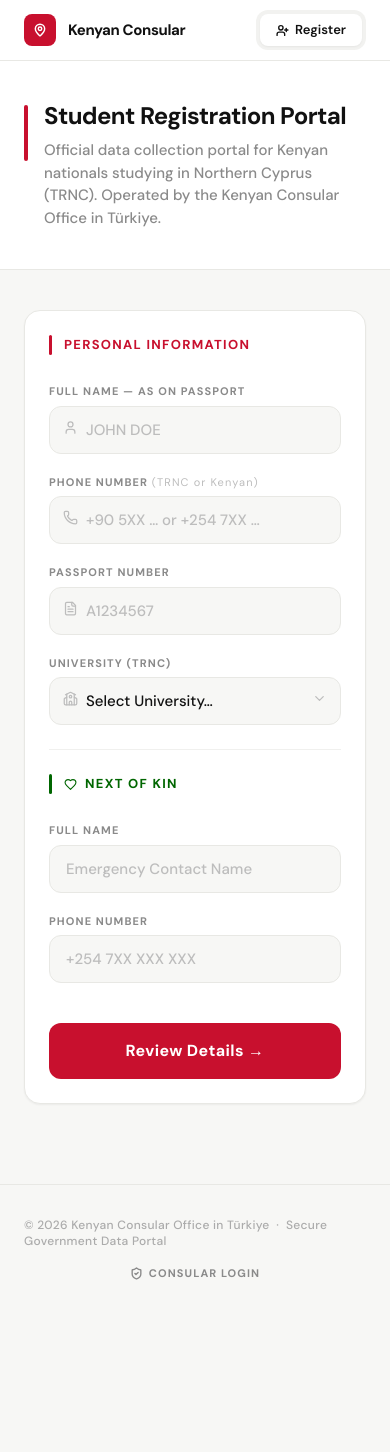
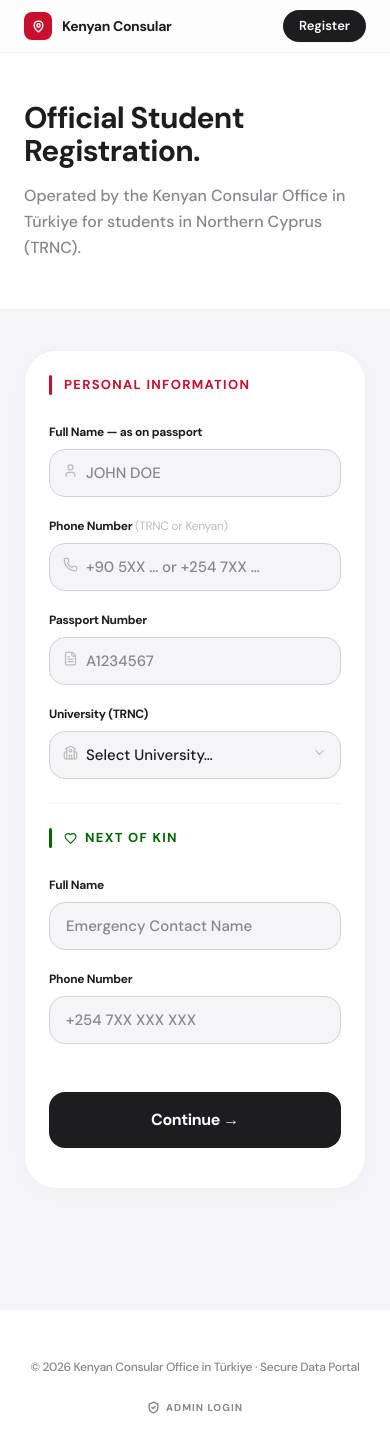
Before and after one commit to Ruchez/Consular, a React (Vite) app: page / in a window 390 px wide. Shown: the top 1452 px of the page. Before the commit the page ends 1314 px from the top, so only its background shows below. Built offline with nearby package versions, Linux system fonts and the light colour scheme.

Commit message:
Apple-Style UI Redesign: Removed Animations and Refined Theme

```diff
--- a/src/App.tsx
+++ b/src/App.tsx
@@ -2,11 +2,9 @@ import React, { useState } from 'react';
 import { RegistryForm } from './components/RegistryForm';
 import { AdminDashboard } from './components/AdminDashboard';
 import { db } from './lib/db';
-import { ShieldCheck, UserPlus, LogIn, Lock, MapPin } from 'lucide-react';
-import { motion, AnimatePresence } from 'framer-motion';
+import { ShieldCheck, Lock, MapPin } from 'lucide-react';
 
 const ACCENT = '#C8102E';
-const ACCENT_HOVER = '#A50D26';
 import './index.css';
 
 function App() {
@@ -34,35 +32,34 @@ function App() {
   };
 
   return (
-    <div className="min-h-screen bg-[#F7F7F5] text-[#111] font-sans">
+    <div className="min-h-screen bg-[#F5F5F7] text-[#1D1D1F] font-sans selection:bg-red-100">
 
       {/* ── Top Nav ── */}
-      <header className="bg-white border-b border-[#E8E8E4] sticky top-0 z-50">
-        <div className="max-w-4xl mx-auto px-6 h-[60px] flex items-center justify-between">
+      <header className="bg-white/80 backdrop-blur-md border-b border-[#D2D2D7]/30 sticky top-0 z-50">
+        <div className="max-w-5xl mx-auto px-6 h-[52px] flex items-center justify-between">
 
           {/* Brand */}
-          <div className="flex items-center gap-3">
-            <div className="flex items-center justify-center w-8 h-8 rounded-lg"
+          <div className="flex items-center gap-2.5">
+            <div className="flex items-center justify-center w-7 h-7 rounded-lg shadow-sm"
                  style={{ background: ACCENT }}>
-              <MapPin size={14} className="text-white" strokeWidth={2.5} />
+              <MapPin size={13} className="text-white" strokeWidth={2.5} />
             </div>
-            <div className="leading-none">
-              <span className="font-bold text-[15px] tracking-tight text-[#111]">Kenyan Consular</span>
-              <span className="hidden sm:inline text-[#8A8A8A] text-[13px] ml-2">· TRNC Registry</span>
+            <div className="leading-tight">
+              <span className="font-bold text-[14px] tracking-tight text-[#1D1D1F]">Kenyan Consular</span>
+              <span className="hidden sm:inline text-[#86868B] text-[12px] ml-1.5 font-medium">Registry Office</span>
             </div>
           </div>
 
           {/* Navigation pills */}
-          <nav className="flex items-center gap-1 bg-[#F2F2F0] rounded-xl p-1">
+          <nav className="flex items-center gap-1">
             <button
               onClick={() => setView('register')}
-              className={`flex items-center gap-1.5 px-4 py-1.5 rounded-lg text-[13px] font-semibold transition-all duration-150 ${
+              className={`px-4 py-1.5 rounded-full text-[13px] font-semibold transition-colors duration-100 ${
                 view === 'register'
-                  ? 'bg-white text-[#111] shadow-sm'
-                  : 'text-[#8A8A8A] hover:text-[#333]'
+                  ? 'bg-[#1D1D1F] text-white shadow-sm'
+                  : 'text-[#86868B] hover:text-[#1D1D1F]'
               }`}
             >
-              <UserPlus size={13} strokeWidth={2.5} />
               Register
             </button>
           </nav>
@@ -71,49 +68,40 @@ function App() {
 
       {/* ── Hero Banner (register view only) ── */}
       {view === 'register' && (
-        <div className="border-b border-[#E8E8E4] bg-white">
-          <div className="max-w-4xl mx-auto px-6 py-10">
-            <div className="flex items-start gap-4">
-              <div className="w-1 h-14 rounded-full flex-shrink-0 mt-1"
-                   style={{ background: ACCENT }} />
-              <div>
-                <h1 className="text-2xl sm:text-3xl font-bold tracking-tight text-[#111] leading-tight">
-                  Student Registration Portal
-                </h1>
-                <p className="mt-2 text-[#8A8A8A] text-[15px] font-medium max-w-xl">
-                  Official data collection portal for Kenyan nationals studying in Northern Cyprus (TRNC). Operated by the Kenyan Consular Office in Türkiye.
-                </p>
-              </div>
+        <div className="bg-white border-b border-[#D2D2D7]/30">
+          <div className="max-w-5xl mx-auto px-6 py-12 md:py-16">
+            <div className="max-w-2xl">
+              <h1 className="text-3xl sm:text-4xl md:text-5xl font-bold tracking-tight text-[#1D1D1F] leading-[1.1]">
+                Official Student Registration.
+              </h1>
+              <p className="mt-4 text-[#86868B] text-[16px] md:text-[18px] font-medium leading-relaxed">
+                Operated by the Kenyan Consular Office in Türkiye for students in Northern Cyprus (TRNC).
+              </p>
             </div>
           </div>
         </div>
       )}
 
       {/* ── Main Content ── */}
-      <main className="max-w-4xl mx-auto px-6 py-10">
-        <AnimatePresence mode="wait">
+      <main className="max-w-5xl mx-auto px-6 py-10">
+        <div className="w-full">
 
           {view === 'register' && (
-            <motion.div key="register"
-              initial={{ opacity: 0, y: 10 }} animate={{ opacity: 1, y: 0 }} exit={{ opacity: 0 }}
-              transition={{ duration: 0.2 }}>
+            <div key="register">
               <RegistryForm />
-            </motion.div>
+            </div>
           )}
 
           {view === 'admin_auth' && (
-            <motion.div key="auth"
-              initial={{ opacity: 0, y: 10 }} animate={{ opacity: 1, y: 0 }} exit={{ opacity: 0 }}
-              transition={{ duration: 0.2 }}
-              className="max-w-sm mx-auto pt-6">
-              <div className="bg-white rounded-2xl border border-[#E8E8E4] shadow-sm p-8">
+            <div key="auth" className="max-w-sm mx-auto pt-6">
+              <div className="bg-white rounded-[24px] border border-[#D2D2D7]/50 shadow-[0_8px_32px_rgba(0,0,0,0.04)] p-8">
                 <div className="flex flex-col items-center text-center mb-8">
-                  <div className="w-14 h-14 rounded-2xl flex items-center justify-center mb-4"
+                  <div className="w-14 h-14 rounded-2xl flex items-center justify-center mb-5"
                        style={{ background: ACCENT }}>
                     <Lock size={22} className="text-white" />
                   </div>
-                  <h2 className="text-xl font-bold text-[#111]">Consular Access</h2>
-                  <p className="text-[#8A8A8A] text-sm mt-1">Enter your 6-digit code.</p>
+                  <h2 className="text-2xl font-bold text-[#1D1D1F]">Consular Access</h2>
+                  <p className="text-[#86868B] text-sm mt-1.5 font-medium">Verify your access credentials.</p>
                 </div>
 
                 <form onSubmit={handleAdminAuth} className="space-y-4">
@@ -122,50 +110,46 @@ function App() {
                     inputMode="numeric"
                     maxLength={6}
                     autoFocus
-                    placeholder="• • • • • •"
+                    placeholder="••••••"
                     value={password}
                     onChange={e => setPassword(e.target.value.replace(/\D/g, ''))}
-                    className="w-full h-14 border border-[#E8E8E4] rounded-xl px-4 text-center text-2xl font-bold tracking-[0.4em] outline-none transition-all bg-[#F7F7F5] focus:bg-white focus:border-[#111]"
+                    className="w-full h-14 border border-[#D2D2D7] rounded-2xl px-4 text-center text-2xl font-bold tracking-[0.4em] outline-none transition-all bg-[#F5F5F7] focus:bg-white focus:border-[#1D1D1F]"
                     style={{ fontFamily: 'monospace' }}
                   />
                   {error && (
-                    <p className="text-center text-sm font-semibold" style={{ color: '#C8102E' }}>{error}</p>
+                    <p className="text-center text-[13px] font-bold" style={{ color: ACCENT }}>{error}</p>
                   )}
                   <button type="submit"
                     disabled={isVerifying || password.length !== 6}
-                    onMouseEnter={e => (e.currentTarget.style.background = ACCENT_HOVER)}
-                    onMouseLeave={e => (e.currentTarget.style.background = ACCENT)}
-                    className="w-full h-12 rounded-xl font-bold text-[15px] text-white transition-colors disabled:opacity-50 active:scale-[0.98]"
-                    style={{ background: ACCENT }}>
-                    {isVerifying ? 'Verifying...' : <><LogIn size={16} className="inline mr-2" />Authorize</>}
+                    className="w-full h-12 rounded-2xl font-bold text-[15px] text-white transition-opacity disabled:opacity-30 active:scale-[0.98]"
+                    style={{ background: '#1D1D1F' }}>
+                    {isVerifying ? 'Verifying...' : 'Authorize'}
                   </button>
                 </form>
               </div>
-            </motion.div>
+            </div>
           )}
 
           {view === 'admin' && (
-            <motion.div key="admin"
-              initial={{ opacity: 0, y: 10 }} animate={{ opacity: 1, y: 0 }}
-              transition={{ duration: 0.2 }}>
+            <div key="admin">
               <AdminDashboard onLogout={() => { setView('register'); setAdminCode(''); }} adminCode={adminCode} />
-            </motion.div>
+            </div>
           )}
 
-        </AnimatePresence>
+        </div>
       </main>
 
-      <footer className="border-t border-[#E8E8E4] py-8 mt-10">
-        <div className="max-w-4xl mx-auto px-6 flex flex-col md:flex-row justify-between items-center gap-4">
-          <p className="text-xs text-[#ABABAB] font-medium tracking-wide">
-            © 2026 Kenyan Consular Office in Türkiye &nbsp;·&nbsp; Secure Government Data Portal
+      <footer className="py-12 bg-white border-t border-[#D2D2D7]/30 mt-20">
+        <div className="max-w-5xl mx-auto px-6 flex flex-col md:flex-row justify-between items-center gap-6">
+          <p className="text-[12px] text-[#86868B] font-medium tracking-tight">
+            © 2026 Kenyan Consular Office in Türkiye · Secure Data Portal
           </p>
           <button
             onClick={() => view !== 'admin' && setView('admin_auth')}
-            className="flex items-center gap-1.5 text-[11px] font-bold text-[#8A8A8A] hover:text-[#C8102E] transition-colors uppercase tracking-widest"
+            className="flex items-center gap-1.5 text-[10px] font-bold text-[#86868B] hover:text-[#1D1D1F] transition-colors uppercase tracking-[0.1em]"
           >
             <ShieldCheck size={13} strokeWidth={2.5} />
-            Consular Login
+            Admin Login
           </button>
         </div>
       </footer>
--- a/src/components/RegistryForm.tsx
+++ b/src/components/RegistryForm.tsx
@@ -2,13 +2,11 @@ import React, { useState } from 'react';
 import { db } from '../lib/db';
 import { TRNC_UNIVERSITIES } from '../lib/universities';
 import { User, Phone, FileText, School, Heart, CheckCircle2, ChevronDown } from 'lucide-react';
-import { motion, AnimatePresence } from 'framer-motion';
 
 const ACCENT = '#C8102E';
-const ACCENT_HOVER = '#A50D26';
 
-const inputCls = "w-full h-12 border border-[#E8E8E4] rounded-xl px-4 text-[15px] font-medium text-[#111] bg-[#F7F7F5] outline-none transition-all placeholder:text-[#BDBDBD] focus:bg-white focus:border-[#111]";
-const labelCls = "block text-[11px] font-bold uppercase tracking-widest text-[#8A8A8A] mb-1.5";
+const inputCls = "w-full h-12 border border-[#D2D2D7] rounded-2xl px-4 text-[15px] font-medium text-[#1D1D1F] bg-[#F5F5F7] outline-none transition-colors placeholder:text-[#86868B] focus:bg-white focus:border-[#1D1D1F]";
+const labelCls = "block text-[12px] font-bold tracking-tight text-[#1D1D1F] mb-2";
 
 export const RegistryForm: React.FC = () => {
   const [step, setStep] = useState<'form' | 'confirm' | 'success'>('form');
@@ -47,43 +45,30 @@ export const RegistryForm: React.FC = () => {
 
   if (step === 'success') {
     return (
-      <motion.div
-        initial={{ opacity: 0, scale: 0.97 }} animate={{ opacity: 1, scale: 1 }}
-        className="max-w-md mx-auto bg-white border border-[#E8E8E4] rounded-2xl shadow-sm p-10 text-center"
-      >
-        <div className="w-16 h-16 rounded-full flex items-center justify-center mx-auto mb-5"
+      <div className="max-w-md mx-auto bg-white border border-[#D2D2D7]/30 rounded-[32px] shadow-[0_8px_40px_rgba(0,0,0,0.04)] p-12 text-center">
+        <div className="w-16 h-16 rounded-full flex items-center justify-center mx-auto mb-6"
              style={{ background: '#F0FBF0' }}>
           <CheckCircle2 size={36} style={{ color: '#006600' }} />
         </div>
-        <h2 className="text-2xl font-bold text-[#111] mb-2">Registration Received</h2>
-        <p className="text-[#8A8A8A] text-[15px] mb-8 max-w-xs mx-auto">
-          Your details have been securely logged with the Kenyan Consular Office.
+        <h2 className="text-3xl font-bold text-[#1D1D1F] mb-3">All set.</h2>
+        <p className="text-[#86868B] text-[16px] mb-10 max-w-xs mx-auto font-medium leading-relaxed">
+          Your details have been securely logged with the Consular Office.
         </p>
         <button
           onClick={reset}
-          onMouseEnter={e => (e.currentTarget.style.background = ACCENT_HOVER)}
-          onMouseLeave={e => (e.currentTarget.style.background = ACCENT)}
-          className="w-full h-12 rounded-xl text-[15px] font-bold text-white transition-colors"
-          style={{ background: ACCENT }}>
-          Register Another Person
+          className="w-full h-14 rounded-2xl text-[16px] font-bold text-white transition-opacity hover:opacity-90"
+          style={{ background: '#1D1D1F' }}>
+          Register Another
         </button>
-      </motion.div>
+      </div>
     );
   }
 
   return (
-    <motion.div
-      initial={{ opacity: 0 }} animate={{ opacity: 1 }}
-      className="bg-white border border-[#E8E8E4] rounded-2xl shadow-sm overflow-hidden"
-    >
-      <AnimatePresence mode="wait">
+    <div className="bg-white border border-[#D2D2D7]/30 rounded-[32px] shadow-[0_4px_24px_rgba(0,0,0,0.02)] overflow-hidden">
+      <>
         {step === 'form' && (
-          <motion.form
-            key="form"
-            initial={{ opacity: 0, x: -20 }} animate={{ opacity: 1, x: 0 }} exit={{ opacity: 0, x: -20 }}
-            transition={{ duration: 0.2 }}
-            onSubmit={handleReview}
-          >
+          <form onSubmit={handleReview}>
 
         {/* ── Personal Info ── */}
         <div className="p-6 md:p-8 pb-6">
@@ -144,7 +129,7 @@ export const RegistryForm: React.FC = () => {
         </div>
 
         {/* ── Divider ── */}
-        <div className="mx-6 md:mx-8 border-t border-[#F0F0EE]" />
+        <div className="mx-6 md:mx-10 border-t border-[#F5F5F7]" />
 
         {/* ── Next of Kin ── */}
         <div className="p-6 md:p-8 pt-6">
@@ -174,88 +159,76 @@ export const RegistryForm: React.FC = () => {
         </div>
 
         {/* ── Submit ── */}
-        <div className="px-6 md:px-8 pb-6 md:pb-8 mt-4 md:mt-6">
+        <div className="px-6 md:px-10 pb-10 mt-6">
           <button type="submit"
-            onMouseEnter={e => (e.currentTarget.style.background = ACCENT_HOVER)}
-            onMouseLeave={e => (e.currentTarget.style.background = ACCENT)}
-            className="w-full h-14 rounded-xl text-[16px] font-bold text-white tracking-wide transition-colors active:scale-[0.99]"
-            style={{ background: ACCENT }}>
-            Review Details →
+            className="w-full h-14 rounded-2xl text-[16px] font-bold text-white tracking-tight transition-opacity hover:opacity-90 active:scale-[0.99]"
+            style={{ background: '#1D1D1F' }}>
+            Continue →
           </button>
         </div>
 
-      </motion.form>
+      </form>
       )}
 
       {step === 'confirm' && (
-        <motion.div
-          key="confirm"
-          initial={{ opacity: 0, x: 20 }} animate={{ opacity: 1, x: 0 }} exit={{ opacity: 0, x: 20 }}
-          transition={{ duration: 0.2 }}
-          className="p-6 md:p-8"
-        >
-          <div className="text-center mb-6 md:mb-8">
-            <h2 className="text-xl font-bold text-[#111]">Verify Your Details</h2>
-            <p className="text-sm text-[#8A8A8A] mt-1">Please ensure all information is correct before submitting.</p>
+        <div className="p-8 md:p-12">
+          <div className="text-center mb-10">
+            <h2 className="text-2xl font-bold text-[#1D1D1F]">Review Details</h2>
+            <p className="text-[15px] text-[#86868B] mt-1.5 font-medium">Verify your information before submission.</p>
           </div>
 
-          <div className="bg-[#F7F7F5] border border-[#E8E8E4] rounded-xl p-5 md:p-6 space-y-5 mb-6 md:mb-8">
-            <div className="grid grid-cols-1 sm:grid-cols-2 gap-4">
+          <div className="bg-[#F5F5F7] rounded-[24px] p-6 md:p-8 space-y-6 mb-10 border border-[#D2D2D7]/30">
+            <div className="grid grid-cols-1 sm:grid-cols-2 gap-x-8 gap-y-6">
               <div>
-                <p className="text-[11px] font-bold text-[#8A8A8A] uppercase tracking-widest mb-1">Full Name</p>
-                <p className="font-semibold text-[#111]">{formData.fullName}</p>
+                <p className="text-[12px] font-bold text-[#86868B] tracking-tight mb-1">Full Name</p>
+                <p className="text-[16px] font-semibold text-[#1D1D1F]">{formData.fullName}</p>
               </div>
               <div>
-                <p className="text-[11px] font-bold text-[#8A8A8A] uppercase tracking-widest mb-1">Passport Number</p>
-                <p className="font-mono font-bold" style={{ color: ACCENT }}>{formData.passportNumber}</p>
+                <p className="text-[12px] font-bold text-[#86868B] tracking-tight mb-1">Passport Number</p>
+                <p className="text-[16px] font-mono font-bold" style={{ color: ACCENT }}>{formData.passportNumber}</p>
               </div>
               <div>
-                <p className="text-[11px] font-bold text-[#8A8A8A] uppercase tracking-widest mb-1">Phone Number</p>
-                <p className="font-semibold text-[#111]">{formData.phoneNumber}</p>
+                <p className="text-[12px] font-bold text-[#86868B] tracking-tight mb-1">Phone Number</p>
+                <p className="text-[16px] font-semibold text-[#1D1D1F]">{formData.phoneNumber}</p>
               </div>
               <div>
-                <p className="text-[11px] font-bold text-[#8A8A8A] uppercase tracking-widest mb-1">University</p>
-                <p className="font-semibold text-[#111]">{formData.school}</p>
+                <p className="text-[12px] font-bold text-[#86868B] tracking-tight mb-1">University</p>
+                <p className="text-[16px] font-semibold text-[#1D1D1F]">{formData.school}</p>
               </div>
             </div>
 
-            <div className="border-t border-[#E8E8E4]" />
+            <div className="border-t border-[#D2D2D7]/50" />
 
-            <div className="grid grid-cols-1 sm:grid-cols-2 gap-4">
+            <div className="grid grid-cols-1 sm:grid-cols-2 gap-x-8 gap-y-6">
               <div>
-                <p className="text-[11px] font-bold text-[#8A8A8A] uppercase tracking-widest mb-1 flex items-center gap-1.5"><Heart size={10} style={{color: '#006600'}}/> Next of Kin Name</p>
-                <p className="font-semibold text-[#111]">{formData.nextOfKinName}</p>
+                <p className="text-[12px] font-bold text-[#86868B] tracking-tight mb-1 flex items-center gap-1.5 uppercase">Next of Kin Name</p>
+                <p className="text-[16px] font-semibold text-[#1D1D1F]">{formData.nextOfKinName}</p>
               </div>
               <div>
-                <p className="text-[11px] font-bold text-[#8A8A8A] uppercase tracking-widest mb-1 flex items-center gap-1.5"><Heart size={10} style={{color: '#006600'}}/> Next of Kin Phone</p>
-                <p className="font-semibold text-[#111]">{formData.nextOfKinPhone}</p>
+                <p className="text-[12px] font-bold text-[#86868B] tracking-tight mb-1 flex items-center gap-1.5 uppercase">Next of Kin Phone</p>
+                <p className="text-[16px] font-semibold text-[#1D1D1F]">{formData.nextOfKinPhone}</p>
               </div>
             </div>
           </div>
 
-          <div className="flex flex-col-reverse sm:flex-row gap-3">
+          <div className="flex flex-col-reverse sm:flex-row gap-4">
             <button
               onClick={() => setStep('form')}
               disabled={loading}
-              className="flex-1 h-14 rounded-xl text-[15px] font-bold text-[#111] bg-[#E8E8E4] hover:bg-[#D4D4D4] transition-colors disabled:opacity-50">
-              Edit Details
+              className="flex-1 h-14 rounded-2xl text-[16px] font-bold text-[#1D1D1F] bg-[#E5E5EA] hover:bg-[#D1D1D6] transition-colors disabled:opacity-50">
+              Edit
             </button>
             <button
               onClick={handleFinalSubmit}
               disabled={loading}
-              onMouseEnter={e => (!loading && (e.currentTarget.style.background = ACCENT_HOVER))}
-              onMouseLeave={e => (!loading && (e.currentTarget.style.background = ACCENT))}
-              className="flex-[2] h-14 rounded-xl text-[16px] font-bold text-white tracking-wide transition-colors disabled:opacity-50 disabled:cursor-not-allowed"
-              style={{ background: ACCENT }}>
-              {loading ? "Registering securely..." : "Confirm & Submit"}
+              className="flex-[2] h-14 rounded-2xl text-[16px] font-bold text-white tracking-tight transition-opacity disabled:opacity-30 disabled:cursor-not-allowed"
+              style={{ background: '#1D1D1F' }}>
+              {loading ? "Registering..." : "Confirm & Submit"}
             </button>
           </div>
-          <p className="text-center text-[11px] text-[#BDBDBD] mt-6 uppercase tracking-widest font-semibold">
-            Encrypted · Kenyan Consular Office
-          </p>
-        </motion.div>
+        </div>
       )}
-      </AnimatePresence>
-    </motion.div>
+      </>
+    </div>
   );
 };
```
Also changed, not shown: src/components/AdminDashboard.tsx (+57 -79 lines).
